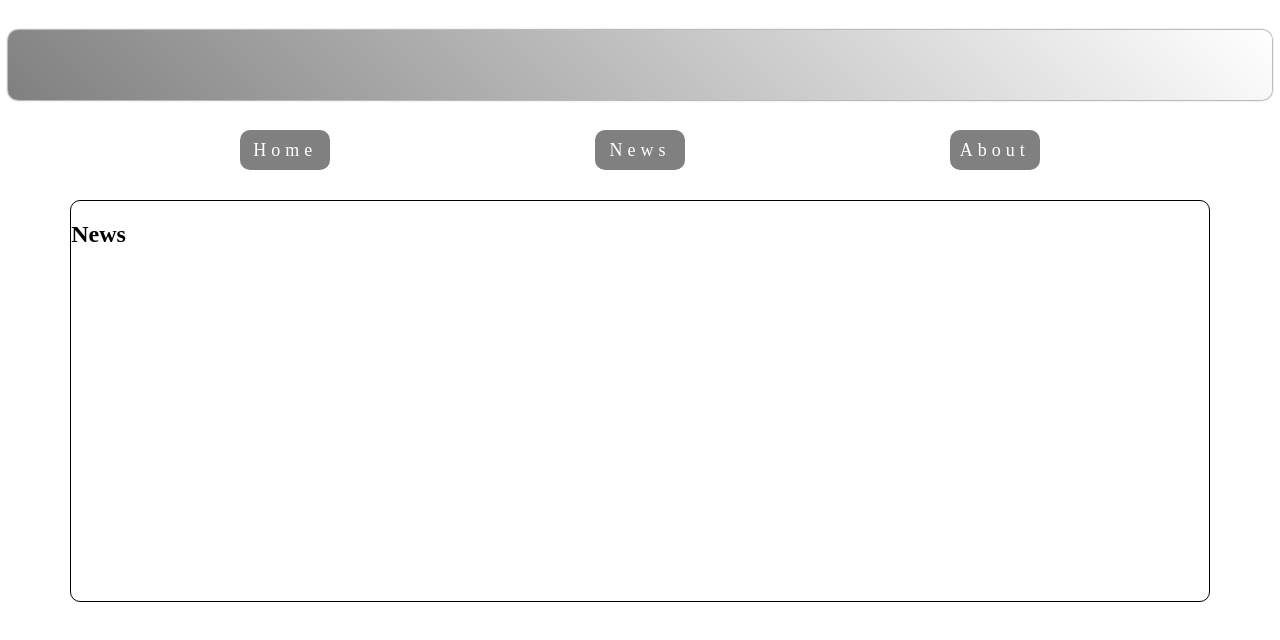
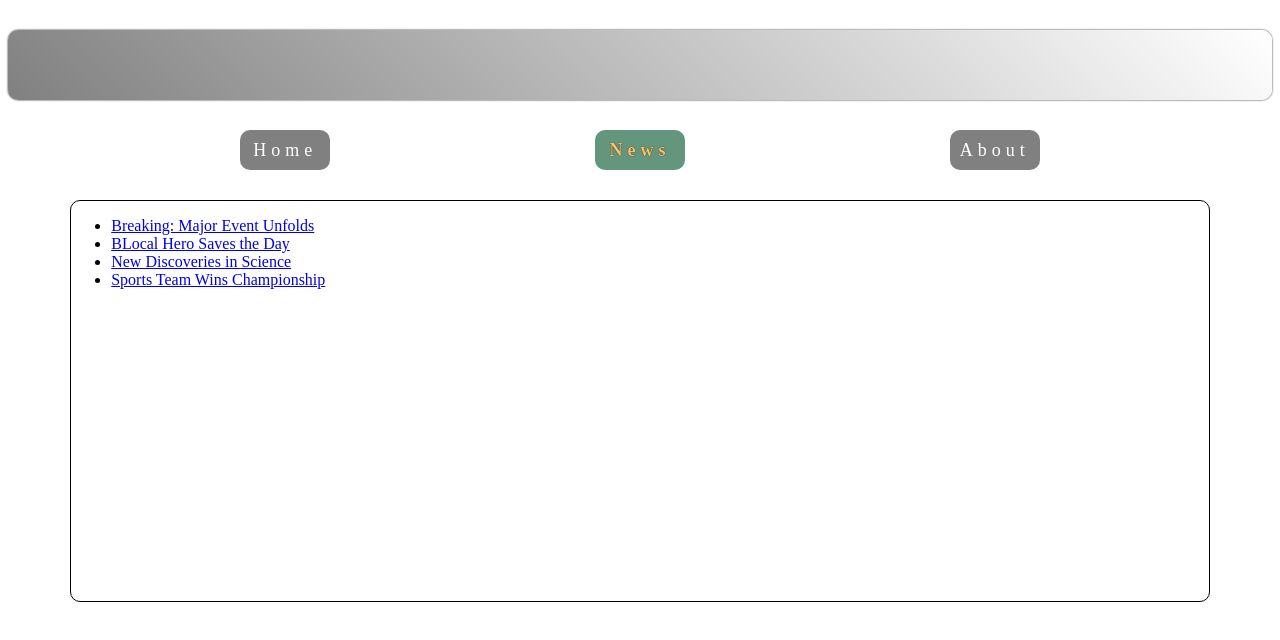
Before and after one commit to KickaStone/hello_vue3, a Vue app: page /news in a window 1280 px wide. Shown: the top 640 px of the page. Built offline with nearby package versions, Linux system fonts and the light colour scheme.

Commit message:
P36: Nested routing

```diff
--- a/src/App.vue
+++ b/src/App.vue
@@ -3,7 +3,7 @@
     <h2 class="title"></h2>
     <div class="navigate">
       <RouterLink to="/home" active-class="active">Home</RouterLink>
-      <RouterLink :to="{name: 'Home'}" active-class="active">News</RouterLink>
+      <RouterLink :to="{name: 'News'}" active-class="active">News</RouterLink>
       <RouterLink :to="{path:'/about'}" active-class="active">About</RouterLink>
     </div>
   </div>
@@ -19,7 +19,6 @@ import {RouterView, RouterLink} from "vue-router";
 </script>
 
 <style>
-
 .title {
   text-align: center;
   word-spacing: 5px;
@@ -51,9 +50,6 @@ import {RouterView, RouterLink} from "vue-router";
   font-size: 18px;
   letter-spacing: 5px;
 }
-
-
-
 .navigate a.active {
   background-color: #64967E;
   color: #ffc268;
--- /dev/null
+++ b/src/components/Details.vue
@@ -0,0 +1,11 @@
+<script setup lang="ts">
+
+</script>
+
+<template>
+  Details
+</template>
+
+<style scoped>
+
+</style>
--- a/src/components/News.vue
+++ b/src/components/News.vue
@@ -1,9 +1,26 @@
 <script setup lang="ts">
+  import {reactive} from "vue";
+
+  const newsList = reactive([
+    {id: 'news1', title: "Breaking: Major Event Unfolds", content: "In a surprising turn of events, details are emerging about a significant incident that has caught the public's attention."},
+    {id: 'news1', title: "BLocal Hero Saves the Day", content: "A local resident has been praised for their bravery after intervening in a crisis situation."},
+    {id: 'news1', title: "New Discoveries in Science", content: "Researchers have made groundbreaking discoveries that could change our understanding of the universe."},
+    {id: 'news1', title: "Sports Team Wins Championship", content: "In an exciting finale, the local sports team clinched the championship title against all odds."},
+  ]);
 
 </script>
 
 <template>
-<h2>News</h2>
+  <div class="news">
+<!--    display news titles -->
+    <ul>
+      <li v-for="news in newsList" :key="news.id">
+        <RouterLink to="/news/details"> {{news.title}}</RouterLink>
+      </li>
+    </ul>
+<!--    display news content -->
+    <RouterView></RouterView>
+  </div>
 </template>
 
 <style scoped>
```
Also changed, not shown: src/router/index.ts (+8 -1 lines).
